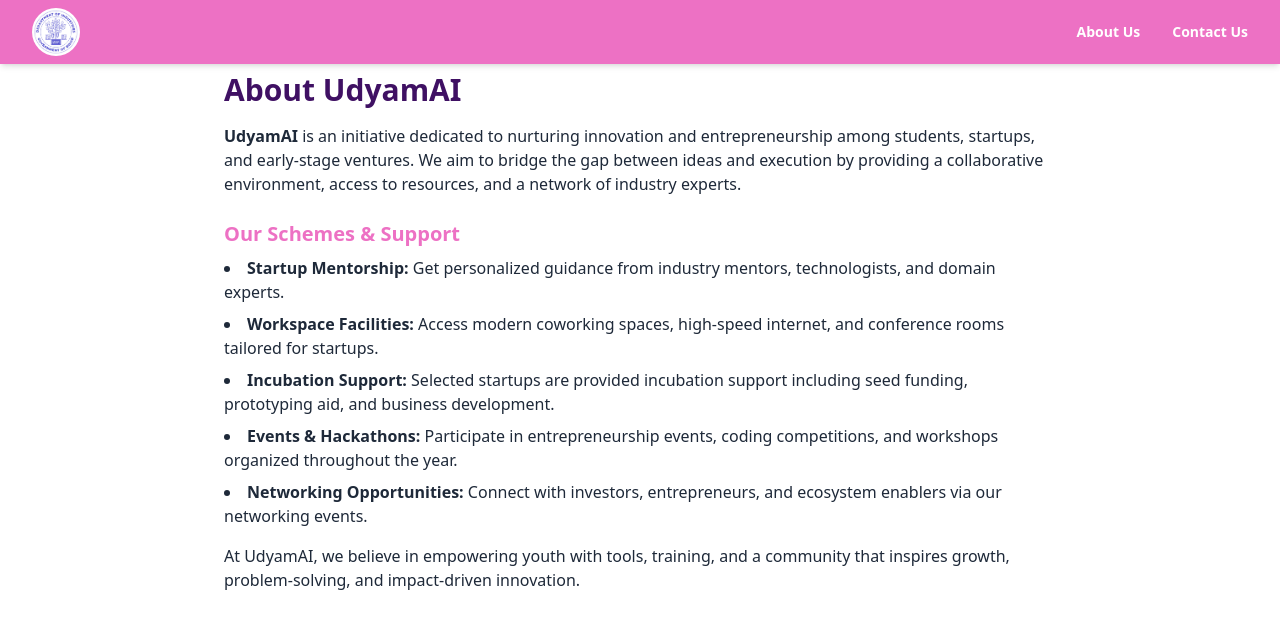
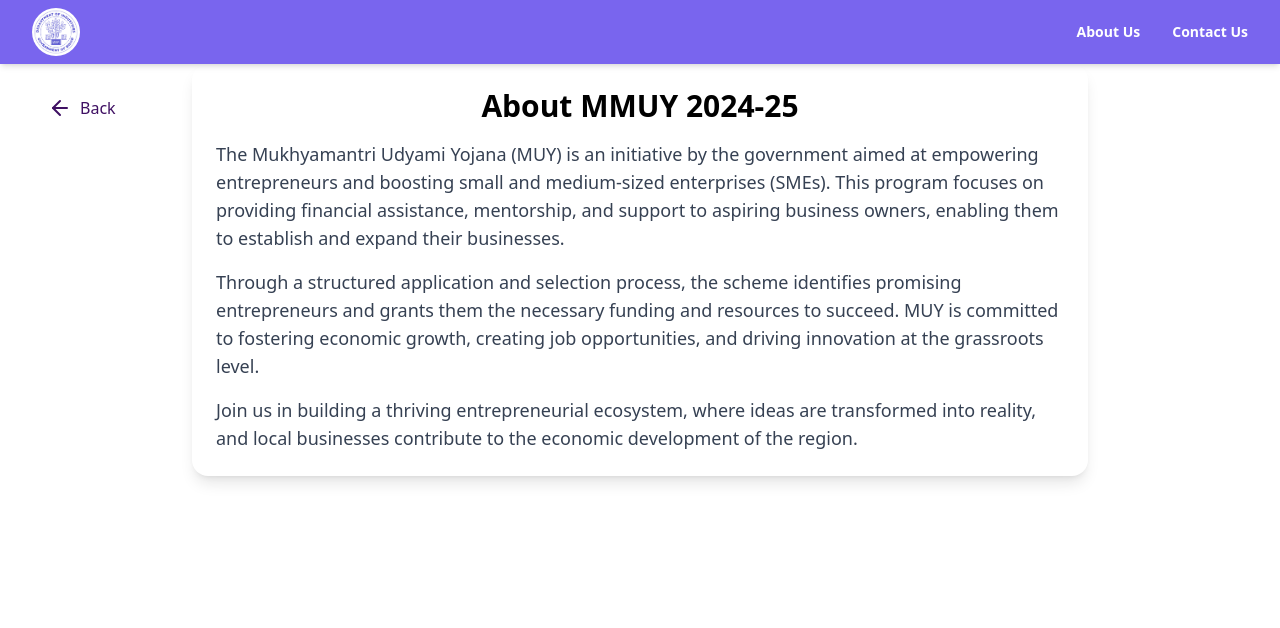
Before and after one commit to k20manish/Udyami_Bot, a React (Vite) app: page /AboutUs in a window 1280 px wide. Shown: the top 628 px of the page. Built offline with nearby package versions, Linux system fonts and the light colour scheme; the HTML template or start-up script is replaced by a standard one.

Commit message:
upadation in code

```diff
--- a/src/component/AboutUs.jsx
+++ b/src/component/AboutUs.jsx
@@ -1,35 +1,42 @@
 import React from "react";
+import { useNavigate } from "react-router-dom";
+import { ArrowLeft } from "lucide-react";
+import { motion } from 'framer-motion';
 
 const AboutUs = () => {
+  const navigate = useNavigate();
+
+
+
   return (
-    <div className="p-8 max-w-4xl mx-auto text-gray-800 mt-10">
-      <h1 className="text-3xl font-bold mb-4 text-[#3f1063]">About UdyamAI</h1>
-      <p className="mb-4">
-        <strong>UdyamAI</strong> is an initiative dedicated to nurturing innovation and entrepreneurship among students, startups, and early-stage ventures. We aim to bridge the gap between ideas and execution by providing a collaborative environment, access to resources, and a network of industry experts.
+    <motion.div
+    className="max-w-4xl mx-auto p-6 mt-16 bg-white rounded-2xl shadow-lg "
+    initial={{ opacity: 0, y: 50 }}
+    animate={{ opacity: 1, y: 0 }}
+    transition={{ duration: 0.5 }}
+  >
+      <button
+  onClick={() => navigate("/")}
+  className="absolute top-22 left-10 flex items-center text-[#3f1063] hover:text-[#ed71c4] p-2"
+>
+  <ArrowLeft className="mr-2" />
+  Back
+</button>
+    <h1 className="text-3xl font-bold mb-4 text-center">About MMUY 2024-25</h1>
+    <p className="text-gray-700 text-lg mb-4">
+        The Mukhyamantri Udyami Yojana (MUY) is an initiative by the government aimed at empowering entrepreneurs and boosting small and medium-sized enterprises (SMEs).
+        This program focuses on providing financial assistance, mentorship, and support to aspiring business owners, enabling them to establish and expand their businesses.
       </p>
-      <h2 className="text-xl font-semibold mt-6 mb-2 text-[#ed71c4]">Our Schemes & Support</h2>
-      <ul className="list-disc list-inside space-y-2">
-        <li>
-          <strong>Startup Mentorship:</strong> Get personalized guidance from industry mentors, technologists, and domain experts.
-        </li>
-        <li>
-          <strong>Workspace Facilities:</strong> Access modern coworking spaces, high-speed internet, and conference rooms tailored for startups.
-        </li>
-        <li>
-          <strong>Incubation Support:</strong> Selected startups are provided incubation support including seed funding, prototyping aid, and business development.
-        </li>
-        <li>
-          <strong>Events & Hackathons:</strong> Participate in entrepreneurship events, coding competitions, and workshops organized throughout the year.
-        </li>
-        <li>
-          <strong>Networking Opportunities:</strong> Connect with investors, entrepreneurs, and ecosystem enablers via our networking events.
-        </li>
-      </ul>
-      <p className="mt-4">
-        At UdyamAI, we believe in empowering youth with tools, training, and a community that inspires growth, problem-solving, and impact-driven innovation.
+      <p className="text-gray-700 text-lg mb-4">
+        Through a structured application and selection process, the scheme identifies promising entrepreneurs and grants them the necessary funding and resources to succeed.
+        MUY is committed to fostering economic growth, creating job opportunities, and driving innovation at the grassroots level.
       </p>
-    </div>
+      <p className="text-gray-700 text-lg">
+        Join us in building a thriving entrepreneurial ecosystem, where ideas are transformed into reality, and local businesses contribute to the economic development of the region.
+      </p>
+  </motion.div>
   );
 };
 
 export default AboutUs;
+""
--- /dev/null
+++ b/src/component/BlinkingBulb.jsx
@@ -0,0 +1,41 @@
+import React, { useEffect, useState } from "react";
+import LightOn from "../assets/LightOn.png";
+import LightbulbOff from "../assets/LightOff.png";
+
+const BlinkingBulb = ({ isUserTyping, isBotThinking }) => {
+  const [isBlinking, setIsBlinking] = useState(false);
+
+  useEffect(() => {
+    console.log("isBotThinking:", isBotThinking);
+    console.log("isBlinking:", isBlinking);
+
+    let interval;
+    if (isBotThinking) {
+      interval = setInterval(() => {
+        setIsBlinking((prev) => !prev);
+      }, 500);
+    } else {
+      clearInterval(interval);
+      setIsBlinking(false);
+    }
+    return () => clearInterval(interval);
+  }, [isBotThinking]);
+
+  return (
+    <div className="absolute right-3">
+      {isUserTyping ? (
+        <img className="h-8 w-8" src={LightbulbOff} alt="Typing..." />
+      ) : isBotThinking ? (
+        <img
+          className="h-8 w-8"
+          src={isBlinking ? LightOn : LightbulbOff}
+          alt="Thinking..."
+        />
+      ) : (
+        <img className="h-8 w-8" src={LightOn} alt="Response Received" />
+      )}
+    </div>
+  );
+};
+
+export default BlinkingBulb;
--- a/src/component/Contact.jsx
+++ b/src/component/Contact.jsx
@@ -1,9 +1,40 @@
-import React from 'react'
+import React from 'react';
+import { ArrowLeft, Instagram, Twitter, Facebook, Mail } from "lucide-react";
+import { useNavigate } from "react-router-dom";
 
 function Contact() {
+  const navigate = useNavigate();
+
   return (
-    <div className='flex justify-center items-center mt-20'>Contact</div>
-  )
+    <div className='flex flex-col justify-center items-center mt-20'>
+      <button
+        onClick={() => navigate("/")}
+        className="absolute top-18 left-10 flex items-center text-[#3f1063] hover:text-[#ed71c4] p-2"
+      >
+        <ArrowLeft className="mr-2" />
+        Back
+      </button>
+
+      <div className="mt-10 space-y-4">
+        <div className="flex items-center space-x-2">
+          <Instagram className="text-[#3f1063] hover:text-[#ed71c4] w-6 h-6" />
+          <span className="text-[#3f1063] hover:text-[#ed71c4]">Instagram</span>
+        </div>
+        <div className="flex items-center space-x-2">
+          <Twitter className="text-[#3f1063] hover:text-[#ed71c4] w-6 h-6" />
+          <span className="text-[#3f1063] hover:text-[#ed71c4]">Twitter</span>
+        </div>
+        <div className="flex items-center space-x-2">
+          <Facebook className="text-[#3f1063] hover:text-[#ed71c4] w-6 h-6" />
+          <span className="text-[#3f1063] hover:text-[#ed71c4]">Facebook</span>
+        </div>
+        <div className="flex items-center space-x-2">
+          <Mail className="text-[#3f1063] hover:text-[#ed71c4] w-6 h-6" />
+          <span className="text-[#3f1063] hover:text-[#ed71c4]">Email</span>
+        </div>
+      </div>
+    </div>
+  );
 }
 
-export default Contact
+export default Contact;
--- a/src/component/Home.jsx
+++ b/src/component/Home.jsx
@@ -20,12 +20,14 @@ const HomePage = () => {
       <NavBarNew />
 
       <div
-        className="relative  px-4 sm:px-6 pb-0 sm:pb-0 lg:px-8 h-screen flex flex-col items-center justify-center overflow-hidden py-0"
+        className="relative px-4 sm:px-6 pb-0 sm:pb-0 lg:px-8 h-screen flex flex-col items-center justify-center overflow-hidden py-0"
         style={{
           background:
             "linear-gradient(to bottom, rgba(255,255,255,0.1), rgba(255,255,255,0))",
         }}
       >
+        <p className="absolute top-36 text-9xl text-gray-100 font-serif">उद्यमी</p>
+
         {/* Left Decorative Images */}
         <div className="absolute left-0 top-1 sm:top-48 flex flex-col items-center scale-75 md:scale-90 sm:ml-2 ml-0  sm:mt-0 mt-8">
           <motion.img
--- a/src/component/InputField.jsx
+++ b/src/component/InputField.jsx
@@ -82,7 +82,7 @@ function InputField() {
   }, []);
 
   return (
-    <div className="bg-white h-[575px] w-full flex justify-center items-center overflow-hidden">
+    <div className="bg-white h-[675px] w-full flex justify-center items-center overflow-hidden">
       <div className="relative w-full sm:w-fit lg:w-3/4 xl:w-1/2 h-fit flex flex-col items-center rounded-3xl sm:mt-0 mt-72">
         {/* Input & Suggestions wrapper */}
         {!search && (
--- a/src/component/NavBarNew.jsx
+++ b/src/component/NavBarNew.jsx
@@ -4,8 +4,8 @@ import AboutUs from "./AboutUs";
 
 const NavBarNew = () => {
   return (
-    <header className="fixed inset-x-0 top-0 z-50 bg-[#3f1063] shadow-md">
-      <nav className="flex items-center justify-between h-16 p-6 lg:px-8 bg-[#ed71c4]">
+    <header className="fixed inset-x-0 top-0 z-50 bg-indigo-600 shadow-md">
+      <nav className="flex items-center justify-between h-16 p-6 lg:px-8 bg-[#7965ee]">
         <div className="flex lg:flex-1">
           <RouterLink to="/" className="-m-1.5 p-1.5">
             <img
```
Also changed, not shown: src/component/Chatbot.jsx (+22 -20 lines).
